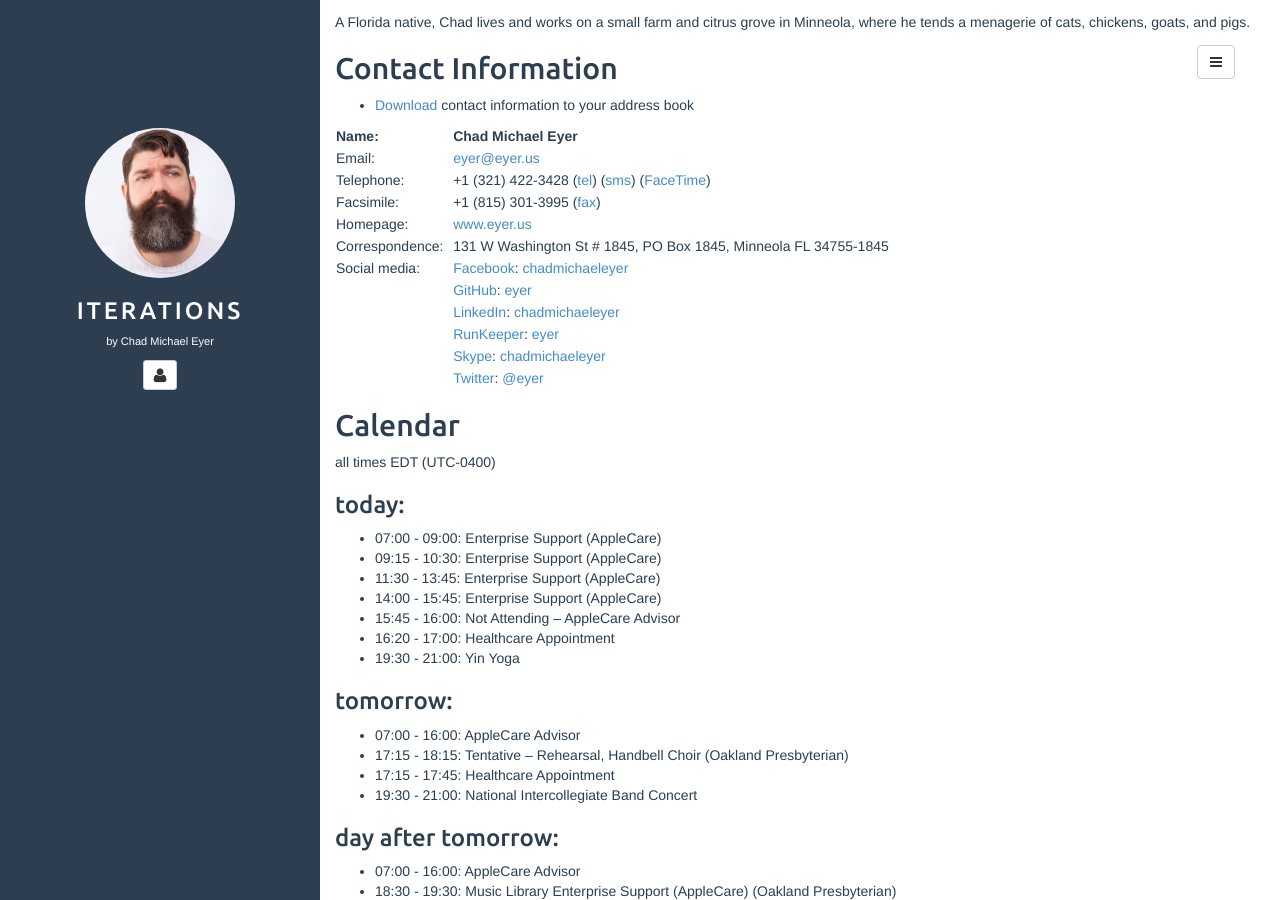
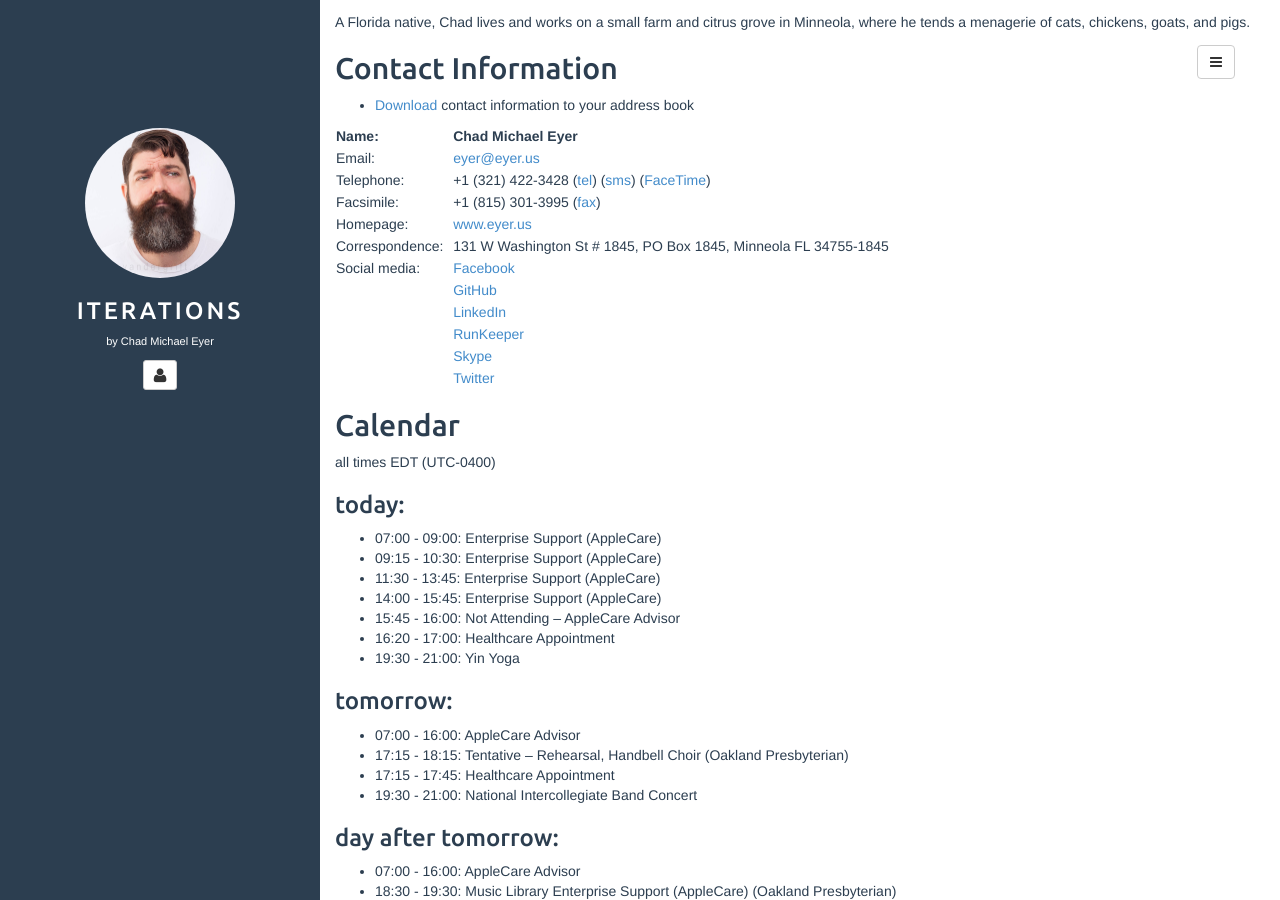
Before and after one commit to chadmichaeleyer/chadmichaeleyer.github.io, a Jekyll site: the page built from about.md, in a window 1280 px wide and 900 px high, scrolled down 1047 px. Built offline with Jekyll 4.4.1, drawn with Linux system fonts in a browser that asks for light colours.

Commit message:
changed contact information

```diff
--- a/about.md
+++ b/about.md
@@ -28,12 +28,12 @@ Contact Information
 | Facsimile:       &nbsp; | +1 (815) 301-3995 ([fax])                                          |
 | Homepage:        &nbsp; | [www.eyer.us]                                                      |
 | Correspondence:  &nbsp; | 131 W Washington St \# 1845, PO Box 1845, Minneola FL 34755-1845   |
-| Social media:    &nbsp; | [Facebook]: [chadmichaeleyer](Facebook)                            |
-|                  &nbsp; | [GitHub]: [eyer](Github)                                           |
-|                  &nbsp; | [LinkedIn]: [chadmichaeleyer](LinkedIn)                            |
-|                  &nbsp; | [RunKeeper]: [eyer](RunKeeper)                                     |
-|                  &nbsp; | [Skype]: [chadmichaeleyer](Skype)                                  |
-|                  &nbsp; | [Twitter]: [@eyer](Twitter)                                        |
+| Social media:    &nbsp; | [Facebook]                                                         |
+|                  &nbsp; | [GitHub]                                                           |
+|                  &nbsp; | [LinkedIn]                                                         |
+|                  &nbsp; | [RunKeeper]                                                        |
+|                  &nbsp; | [Skype]                                                            |
+|                  &nbsp; | [Twitter]                                                          |
 
 Calendar
 --------
```
